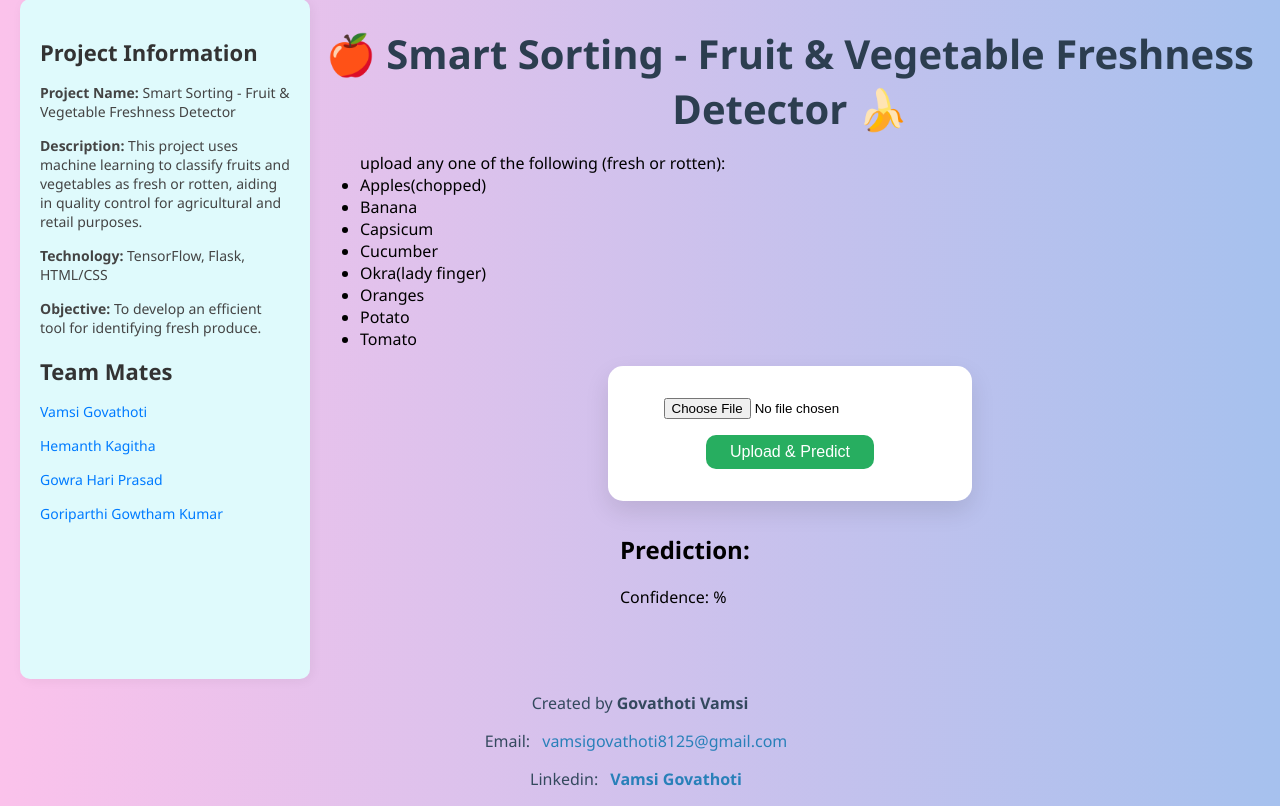
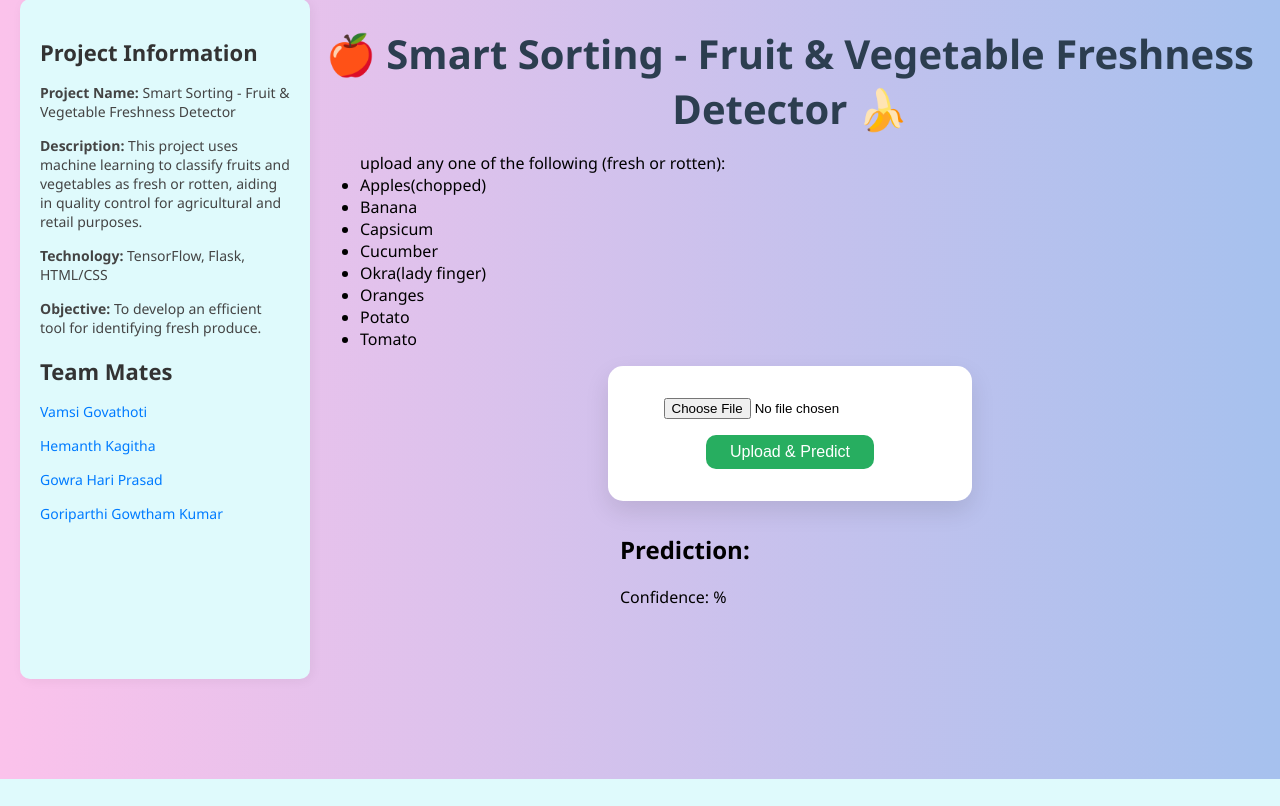
Before and after one commit to vamsigovathoti8125/smart-sorting-transfer-learning-for-identifying-rotten-fruits-and-vegetables, a Flask app: page / in a window 1280 px wide. Shown: the part 21-827 px from the top of the page. After the commit the page ends 800 px from the top, so only its background shows below. Run offline with Flask 3, Linux system fonts and the light colour scheme.

Commit message:
Update index.html

```diff
--- a/templates/index.html
+++ b/templates/index.html
@@ -166,11 +166,6 @@
     </div>
 
 
-    <div class="footer">
-        <p>Created by <strong>Govathoti Vamsi</strong></p>
-        <p>Email: <a href="mailto:vamsigovathoti8125@gmail.com">vamsigovathoti8125@gmail.com</a></p>
-        <p>Linkedin: <a href="https://www.linkedin.com/in/vamsi-govathoti-a78068299	" target="_blank"><strong>Vamsi Govathoti</strong></a></p>
-    </div>
 
     <script>
         const form = document.getElementById('uploadForm');
```
